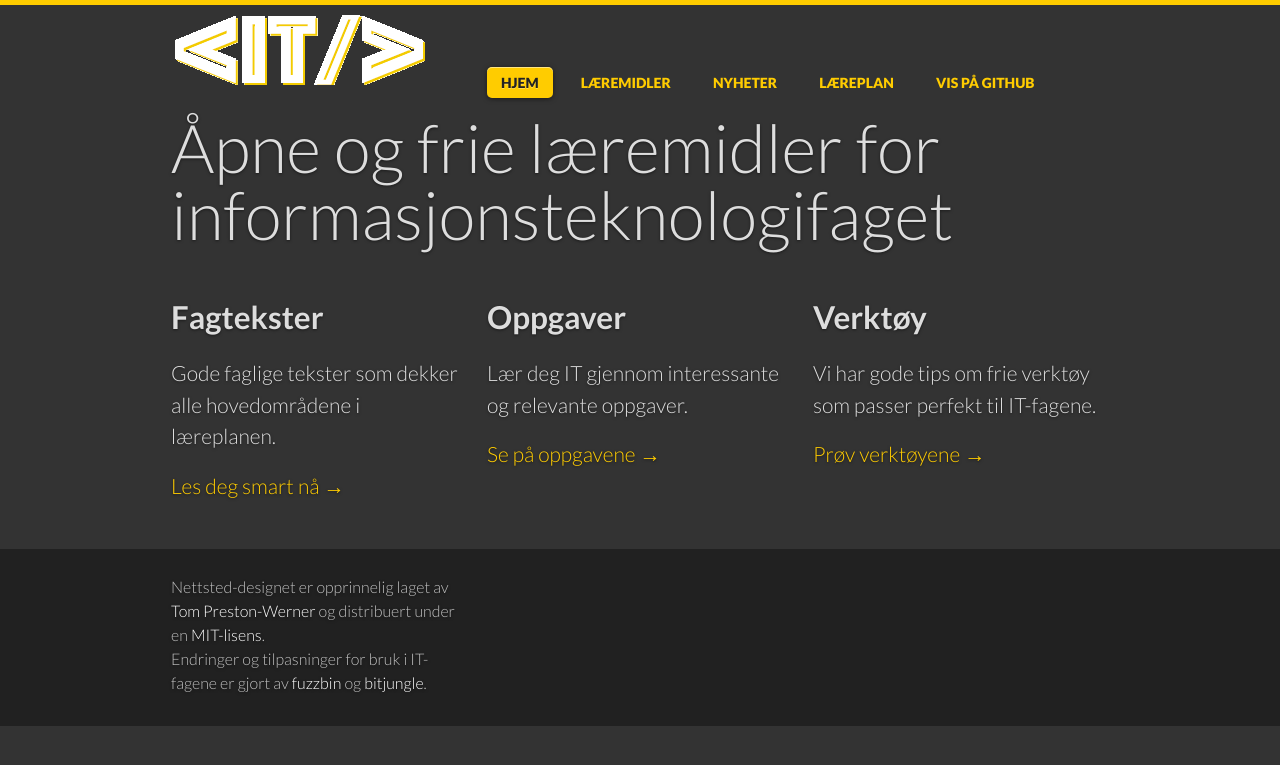
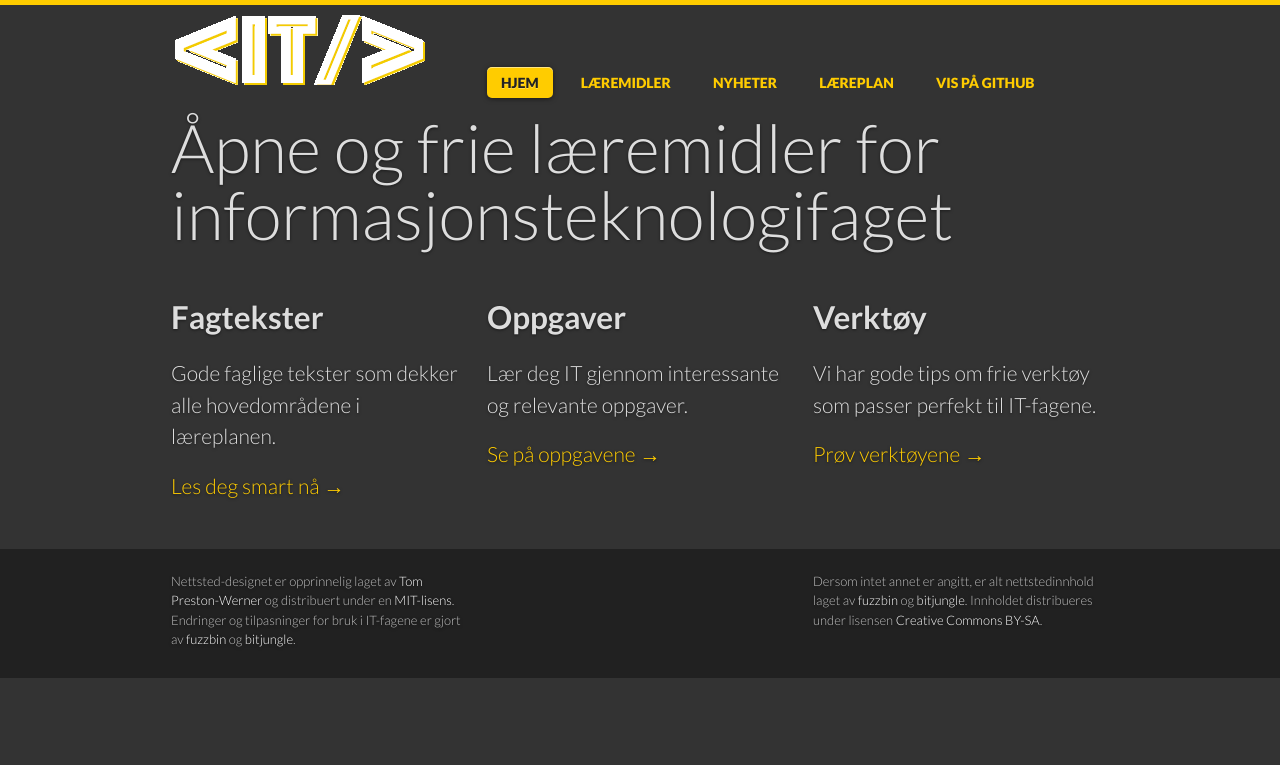
Before and after one commit to fagstoff/it.vgs.no, a Jekyll site: the page built from index.html, in a window 1280 px wide. Shown: the top 765 px of the page. Built offline with Jekyll 4.4.1, drawn with Linux system fonts in a browser that asks for light colours; Markdown is read by kramdown in place of the engine named in the settings.

Commit message:
mer tekst og mindre font i footer

```diff
--- a/_includes/footer.html
+++ b/_includes/footer.html
@@ -3,14 +3,11 @@
     <div class="unit one-third center-on-mobiles">
       <p>Nettsted-designet er opprinnelig laget av <a href="http://tom.preston-werner.com/">Tom Preston-Werner</a> og distribuert under en <a href="{{ site.repository }}/blob/master/LICENSE">MIT-lisens</a>.<br>Endringer og tilpasninger for bruk i IT-fagene er gjort av <a href="https://github.com/fuzzbin">fuzzbin</a> og <a href="https://github.com/bitjungle">bitjungle</a>.</p>
     </div>
-    <div class="unit two-thirds align-right center-on-mobiles">
-      <p>
-
-
-        <!--Proudly hosted by
-         <a href="https://github.com">
-          <img src="/img/footer-logo.png" width="100" height="30" alt="GitHub • Social coding">
-        </a> -->
+    <div class="unit one-third center-on-mobiles">
+      <p>&nbsp;</p>
+    </div>
+    <div class="unit one-third center-on-mobiles">
+      <p>Dersom intet annet er angitt, er alt nettstedinnhold laget av <a href="https://github.com/fuzzbin">fuzzbin</a> og <a href="https://github.com/bitjungle">bitjungle</a>. Innholdet distribueres under lisensen <a href="https://creativecommons.org/licenses/by-sa/3.0/deed.no">Creative Commons BY-SA</a>.
       </p>
     </div>
   </div>
--- a/_sass/_style.scss
+++ b/_sass/_style.scss
@@ -168,7 +168,7 @@ h6:hover .header-link {
 
 footer {
   background-color: #212121;
-  font-size: 16px;
+  font-size: small;
   padding-bottom: 5px;
   color: #c0c0c0;
   margin-top: 40px;
```
